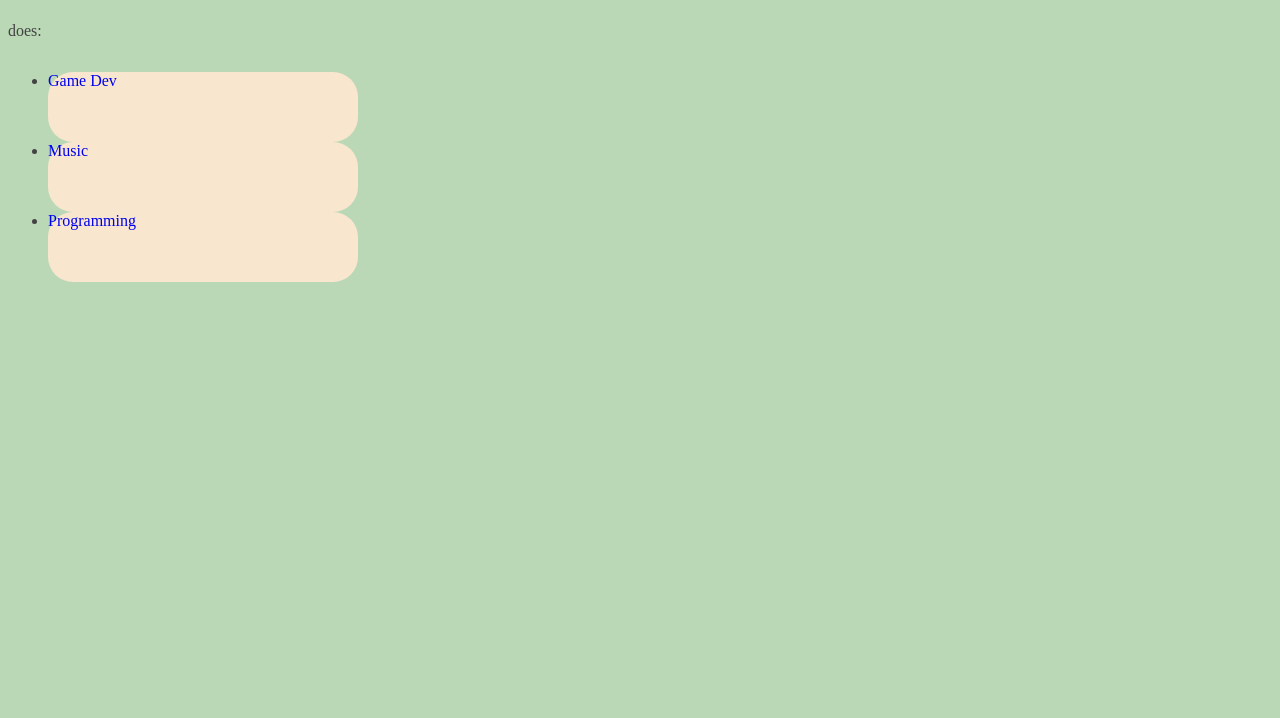
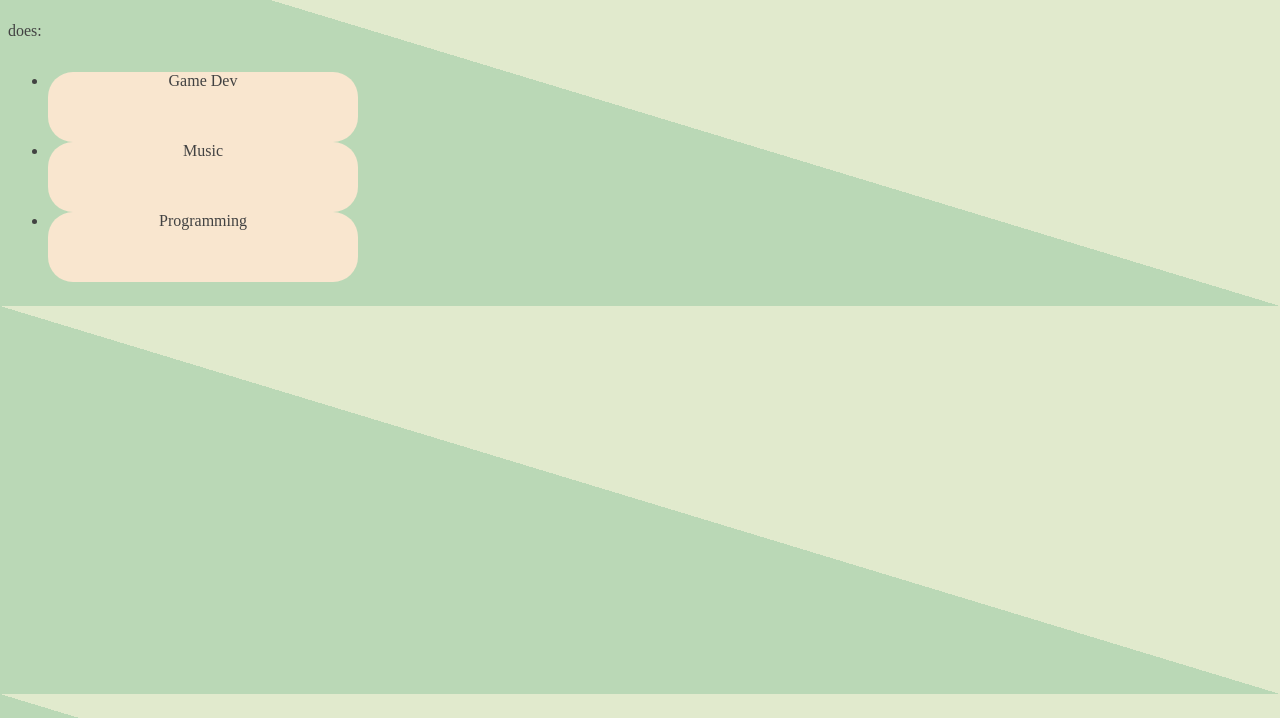
Before and after one commit to DomDodge/Web-Dev, a plain HTML site: page module1/index.html in a window 1280 px wide. Shown: the part 82-800 px from the top of the page. Drawn offline with Linux system fonts and the light colour scheme.

Commit message:
gradient

```diff
--- a/module1/style.css
+++ b/module1/style.css
@@ -4,8 +4,8 @@ body {
     display: flex;
     flex-direction: column;
     justify-content: center;
-    align-items: space around;
-    background-color: #bad8B6;
+    align-items: space-around;
+    background: linear-gradient(to top right, #bad8B6 50%, #E1EACD 50%);
     color: #424242
 }
 
@@ -21,12 +21,14 @@ li {
     width: 25%;
     height: 70px;
     border-radius: 25px;
+    text-align: center;
     background-color: #F9E6CF;
     text-decoration-style: none;
 }
 
 a {
     float: center;
+    color: #424242;
     text-decoration-style: none;
     text-decoration: none;
 }
```
